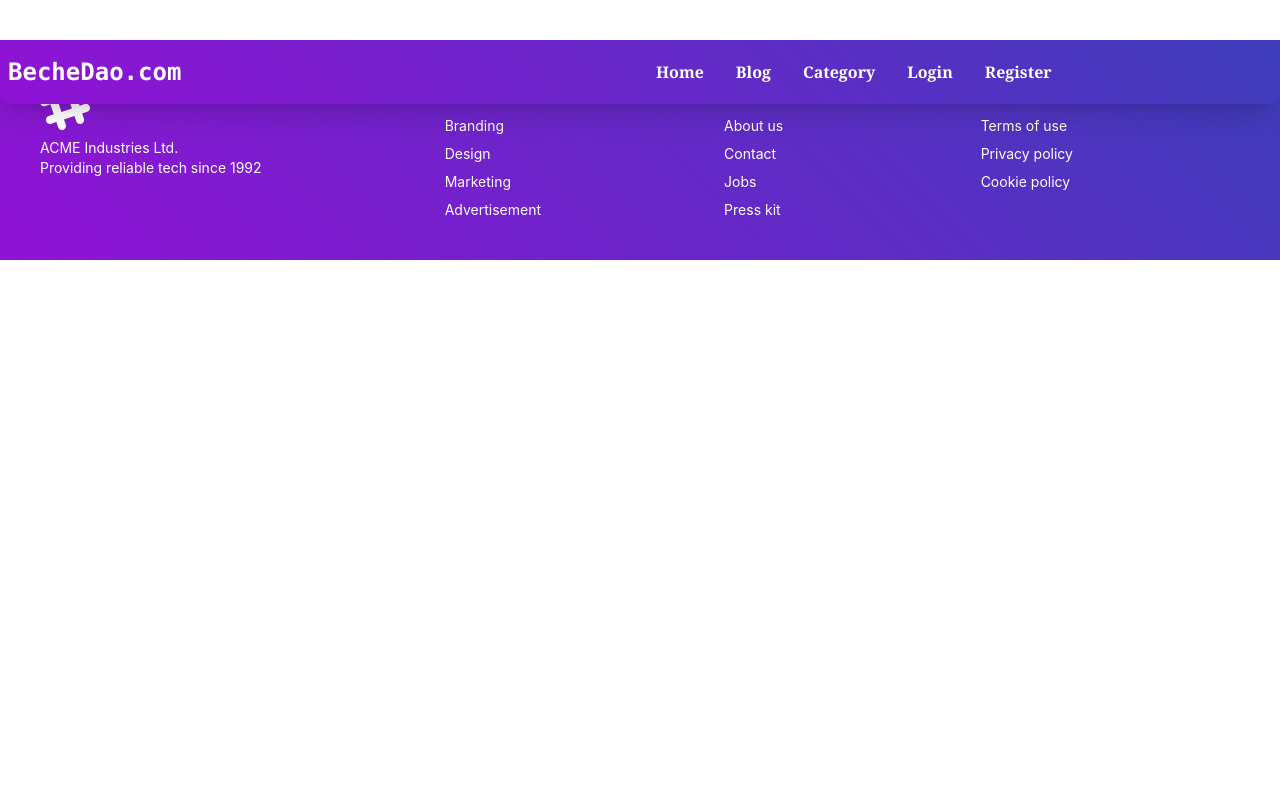
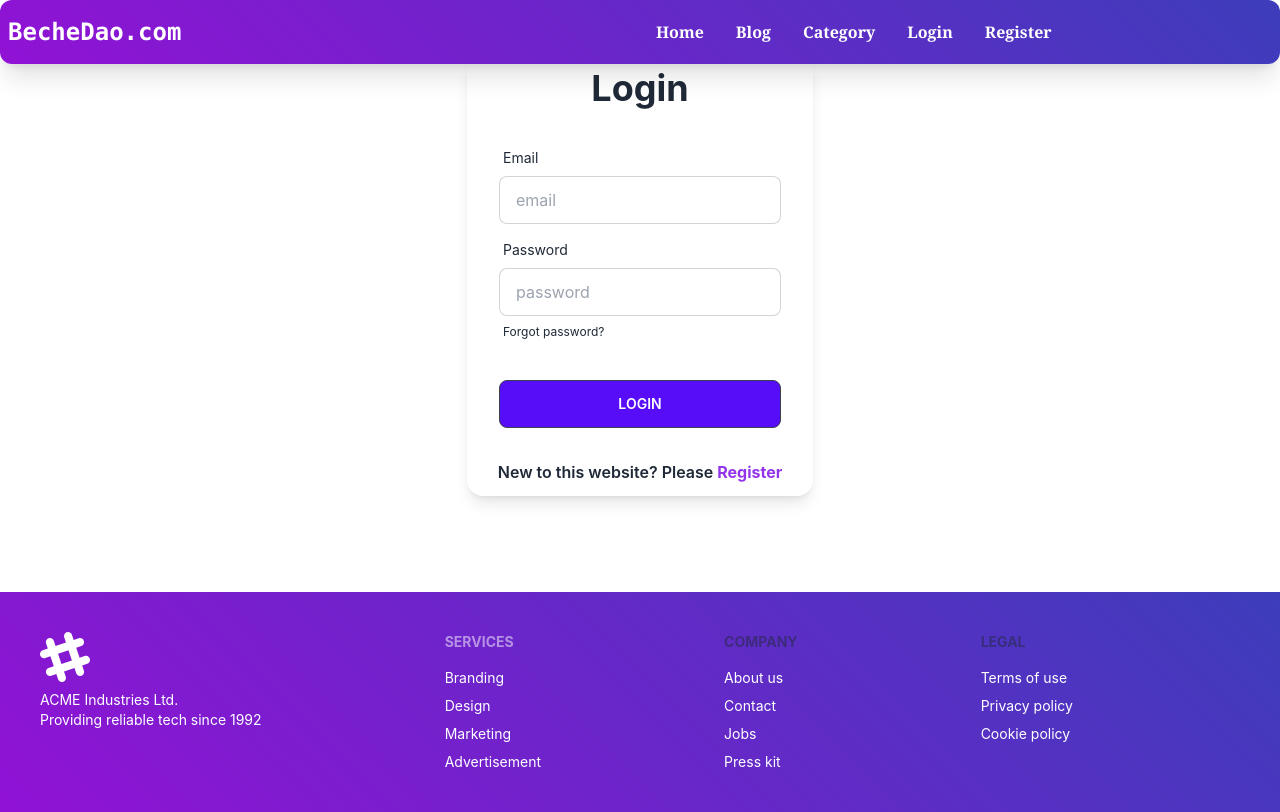
Before and after one commit to JulianaTonu/Resale-website-client, a React (Create React App) app: page /login in a window 1280 px wide. Built offline with nearby package versions, Linux system fonts and the light colour scheme.

Commit message:
Added login

```diff
--- a/src/components/Shared/Login.js
+++ b/src/components/Shared/Login.js
@@ -1,10 +1,58 @@
 import React from 'react';
+import { Link } from 'react-router-dom';
+
 
 const Login = () => {
+
+    const handleSubmit = event =>{
+        event.preventDefault()
+        const form =event.target
+
+        const email =form.email.value;
+        const password=form.password.value
+        console.log(email,password)
+
+
+    }
+
     return (
-        <div>
+        <div className="hero my-18 ">
+        <div className="hero-content ">
 
+          <div className="card flex-shrink-0 shadow-lg bg-base-100 my-10 py-3">
+          <h1 className="text-4xl text-center  font-bold">Login </h1>
+            <form onSubmit={handleSubmit}   className="card-body">
+
+
+              <div className="form-control">
+                <label className="label">
+                  <span className="label-text">Email</span>
+                </label>
+                <input type="text" name='email' placeholder="email" className="input input-bordered" />
+              </div>
+
+              <div className="form-control">
+                <label className="label">
+                  <span className="label-text">Password</span>
+                </label>
+                <input type="password" name='password' placeholder="password" className="input input-bordered" />
+                <label className="label">
+                  <a href className="label-text-alt link link-hover" >Forgot password?</a>
+                </label>
+              </div>
+
+
+              <div className="form-control mt-6">
+                <input type="submit" value="Login" className="btn bg-primary"/>
+
+
+              </div>
+            </form>
+
+            <p className=' text-center font-semibold '>New to this website? Please <Link className='text-purple-600 font-bold' to='/register'>Register</Link></p>
+          </div>
         </div>
+      </div>
     );
 };
 
```
